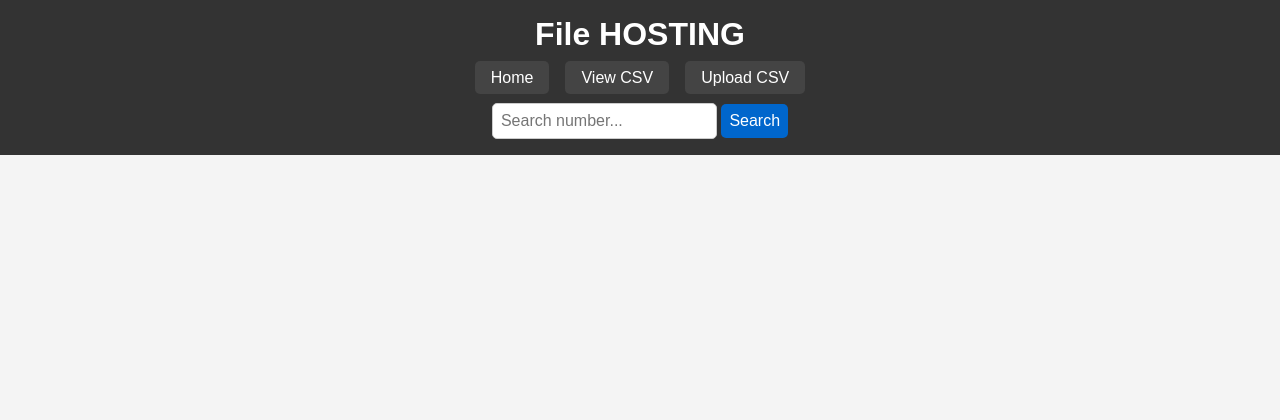
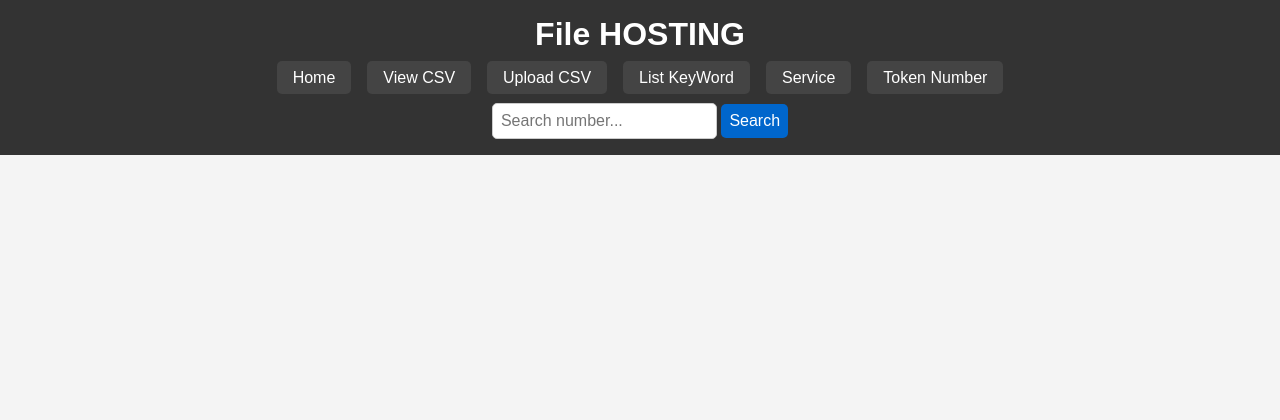
Before and after one commit to mahdi0shamlou/divar_scraper_python, a Python web app: template test_web_app/flask_web_app/templates/post.html in a window 1280 px wide. Shown: the top 420 px of the page. Run offline with Jinja, Linux system fonts and the light colour scheme; the template is opened without the code that fills it, so the values that code supplies are empty.

Commit message:
add new menu

```diff
--- a/test_web_app/flask_web_app/templates/base.html
+++ b/test_web_app/flask_web_app/templates/base.html
@@ -14,6 +14,9 @@
                 <li><a href="{{ url_for('index') }}">Home</a></li>
                 <li><a href="{{ url_for('view_csv') }}">View CSV</a></li>
                 <li><a href="{{ url_for('upload_csv') }}">Upload CSV</a></li>
+                <li><a href="/asdasd">List KeyWord</a></li>
+                <li><a href="/asdasdasd">Service</a></li>
+                <li><a href="/asdasdasd">Token Number</a></li>
             </ul>
         </nav>
         <form id="search-form" action="{{ url_for('index') }}" method="GET">
```
Also changed, not shown: 1 other file.
